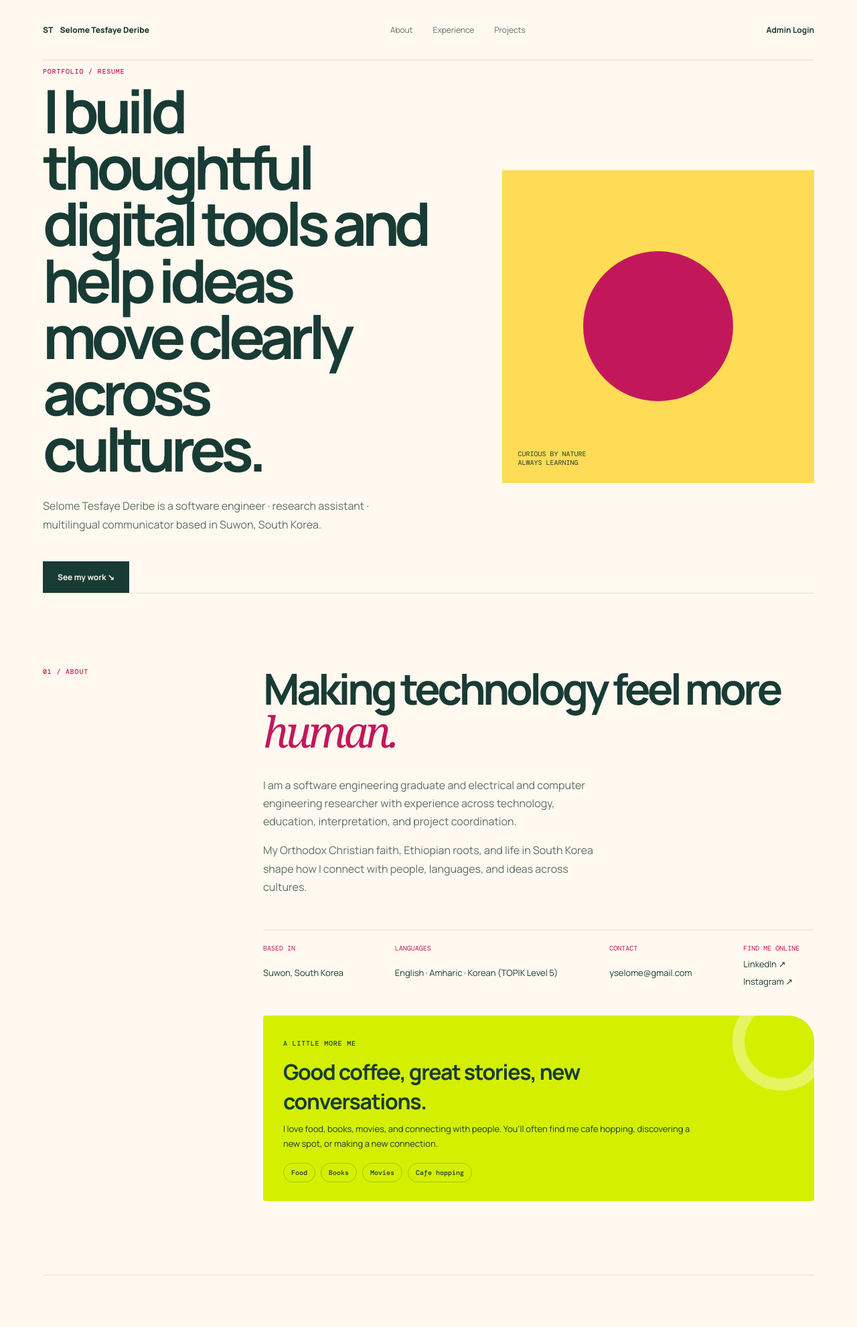
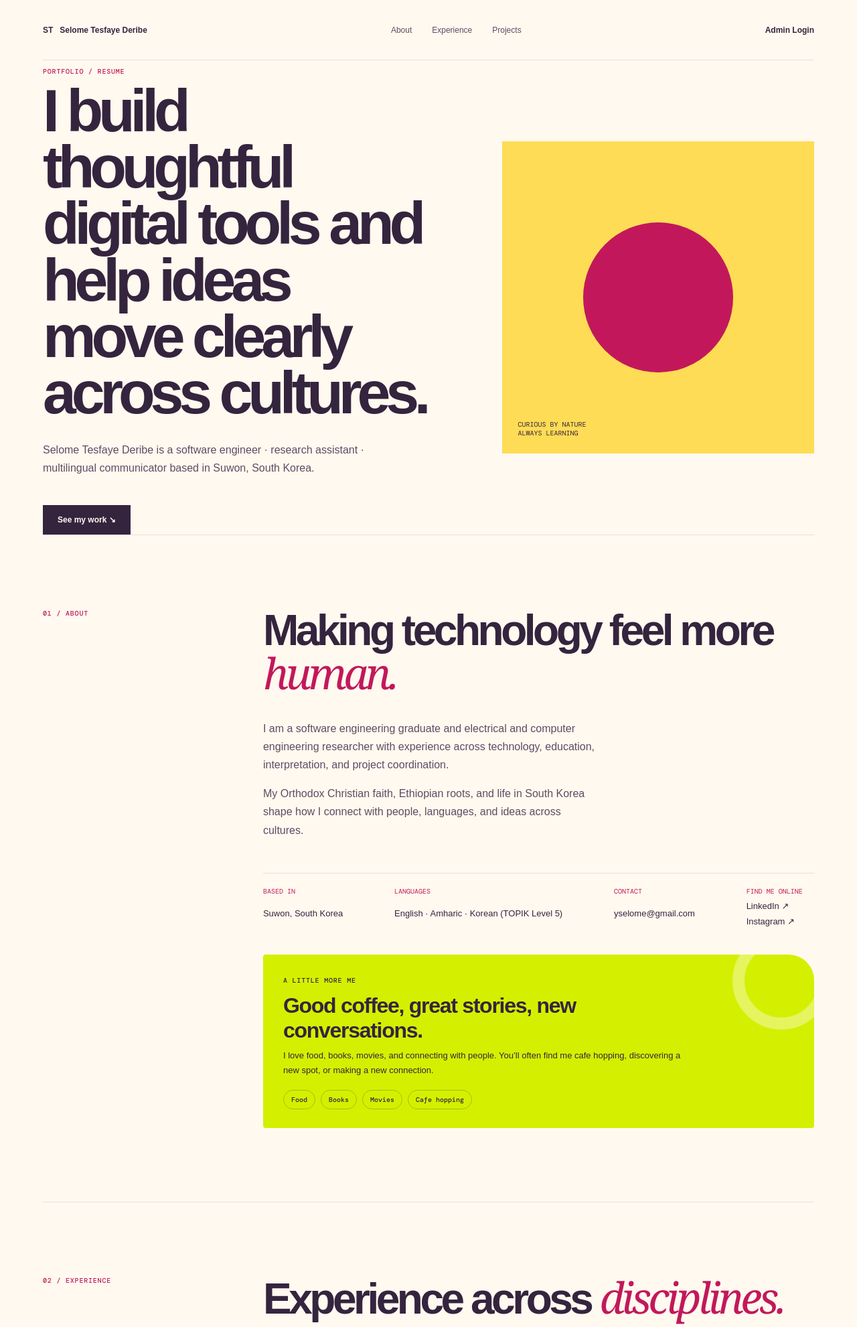
Before and after one commit to Selome21/portfolio, a Flask app: page / in a window 1280 px wide. Shown: the top 1981 px of the page at 67% size. Run offline with Flask 3, Linux system fonts and the light colour scheme; data comes from the database, SQL or seed files in the repository; data that the repository does not hold is empty; parts of the project's set-up code (start-up, migrations or seed data) failed here and were passed over.

Commit message:
Refresh typography and plum text color
Co-authored-by: Copilot <223556219+Copilot@users.noreply.github.com>

```diff
--- a/app.py
+++ b/app.py
@@ -43,7 +43,7 @@ DEFAULT_PROFILE = {
     "skills": "Python, JavaScript, C++, C#, Java, Angular, React, MySQL, MongoDB, Docker",
     "languages": "English · Amharic · Korean (TOPIK Level 5)",
     "profile_image": "",
-    "ink_color": "#193b35",
+    "ink_color": "#35243e",
     "paper_color": "#fff9ef",
     "accent_color": "#c2185b",
     "highlight_color": "#d4f000",
--- a/index.html
+++ b/index.html
@@ -2,10 +2,10 @@
 <html lang="en"><head><meta charset="utf-8">
     <meta name="viewport" content="width=device-width,initial-scale=1">
     <title>Selome Tesfaye Deribe — Portfolio</title>
-    <link href="https://fonts.googleapis.com/css2?family=DM+Mono:wght@400;500&family=Manrope:wght@400;600;700;800&display=swap" rel="stylesheet">
+    <link href="https://fonts.googleapis.com/css2?family=DM+Mono:wght@400;500&family=DM+Sans:wght@400;500;600;700;800&family=Fraunces:ital,wght@1,400;1,600&display=swap" rel="stylesheet">
     <link rel="stylesheet" href="./static/style.css">
 </head>
-<body style="--ink:#193b35;--paper:#fff9ef;--accent:#c2185b;--highlight:#d4f000;--art:#ffdc55;"><div class="shell">
+<body style="--ink:#35243e;--paper:#fff9ef;--accent:#c2185b;--highlight:#d4f000;--art:#ffdc55;"><div class="shell">
     <header><a class="logo" href="./">ST <span>Selome Tesfaye Deribe</span></a><nav><a href="#about">About</a><a href="#experience">Experience</a><a href="#projects">Projects</a></nav>
     </header>
     <main>
--- a/static/style.css
+++ b/static/style.css
@@ -1,13 +1,13 @@
 :root {
-    --ink: #193b35;
+    --ink: #35243e;
     --paper: #fff9ef;
     --accent: #c2185b;
     --highlight: #d4f000;
     --art: #ffdc55;
     --pink: #f7b8d0;
-    --muted: #5d7069;
-    --line: #e7dfd0;
-    --serif: Georgia, serif
+    --muted: #5c4d64;
+    --line: #e8dfea;
+    --serif: "Fraunces", Georgia, serif
 }
 
 * {
@@ -23,7 +23,7 @@ body {
     margin: 0;
     background: var(--paper);
     color: var(--ink);
-    font-family: Manrope, sans-serif
+    font-family: "DM Sans", sans-serif
 }
 
 a {
@@ -133,7 +133,7 @@ h2 i {
     background: var(--ink);
     color: var(--paper);
     border: 0;
-    font: 700 12px Manrope;
+    font: 700 12px "DM Sans", sans-serif;
     cursor: pointer;
     transition: transform .2s ease, box-shadow .2s ease, background-color .2s ease
 }
@@ -142,7 +142,7 @@ h2 i {
     background: var(--accent);
     color: #fff;
     transform: translateY(-3px);
-    box-shadow: 0 10px 24px #193b3526
+    box-shadow: 0 10px 24px #35243e26
 }
 
 .hero-photo {
@@ -268,7 +268,7 @@ h2 {
 
 .joy-tags span {
     padding: 7px 11px;
-    border: 1px solid #193b3540;
+    border: 1px solid #35243e40;
     border-radius: 999px;
     color: var(--ink);
     font: 500 10px "DM Mono", monospace
@@ -335,7 +335,7 @@ h2 {
     position: relative;
     z-index: 1;
     transform: translateY(-5px);
-    box-shadow: 0 14px 28px #193b3520
+    box-shadow: 0 14px 28px #35243e20
 }
 
 .project.clean-photo {
@@ -428,7 +428,7 @@ footer {
     border-bottom: 1px solid var(--line);
     background: transparent;
     outline: 0;
-    font: 14px Manrope;
+    font: 14px "DM Sans", sans-serif;
     color: var(--ink)
 }
 
--- a/templates/edit.html
+++ b/templates/edit.html
@@ -1,7 +1,7 @@
 <!doctype html>
 <html lang="en">
     <head><meta charset="utf-8"><meta name="viewport" content="width=device-width,initial-scale=1">
-        <title>Edit resume</title><link href="https://fonts.googleapis.com/css2?family=DM+Mono:wght@400;500&family=Manrope:wght@400;600;700;800&display=swap" rel="stylesheet">
+        <title>Edit resume</title><link href="https://fonts.googleapis.com/css2?family=DM+Mono:wght@400;500&family=DM+Sans:wght@400;500;600;700;800&family=Fraunces:ital,wght@1,400;1,600&display=swap" rel="stylesheet">
         <link rel="stylesheet" href="{{ url_for('static',filename='style.css') }}">
     </head>
     <body>
--- a/templates/login.html
+++ b/templates/login.html
@@ -3,7 +3,7 @@
     <head><meta charset="utf-8">
         <meta name="viewport" content="width=device-width,initial-scale=1">
         <title>Sign in — Portfolio editor</title>
-        <link href="https://fonts.googleapis.com/css2?family=DM+Mono:wght@400;500&family=Manrope:wght@400;600;700;800&display=swap" rel="stylesheet">
+        <link href="https://fonts.googleapis.com/css2?family=DM+Mono:wght@400;500&family=DM+Sans:wght@400;500;600;700;800&family=Fraunces:ital,wght@1,400;1,600&display=swap" rel="stylesheet">
         <link rel="stylesheet" href="{{ url_for('static',filename='style.css') }}">
     </head>
     <body>
```
